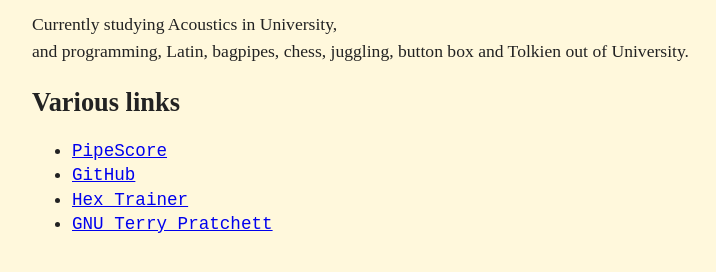
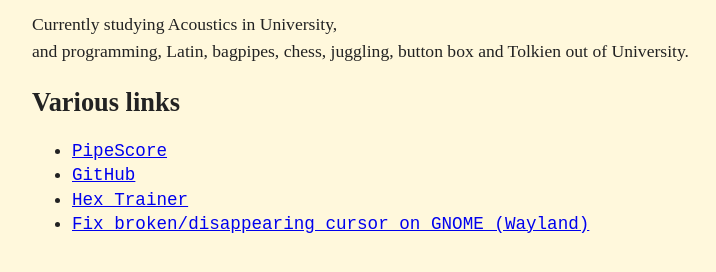
Before and after one commit to macarc/macarc.github.io, a plain HTML site: page index.html in a window 1280 px wide. Shown: the part 180-452 px from the top of the page, without its empty margins (224-940 px from the left). Drawn offline with Linux system fonts and the light colour scheme.

Commit message:
Add GNOME cursor fix link

```diff
--- a/index.html
+++ b/index.html
@@ -19,7 +19,7 @@
         <li><a href="https://pipescore.web.app">PipeScore</a></li>
         <li><a href="https://github.com/macarc">GitHub</a></li>
         <li><a href="hex.html">Hex Trainer</a></li>
-        <li><a href="http://www.gnuterrypratchett.com/">GNU Terry Pratchett</a></li>
+        <li><a href="https://discourse.nixos.org/t/gnome-broke-after-trying-plasma/16019">Fix broken/disappearing cursor on GNOME (Wayland)</a></li>
       </ul>
 
   </body>
```
